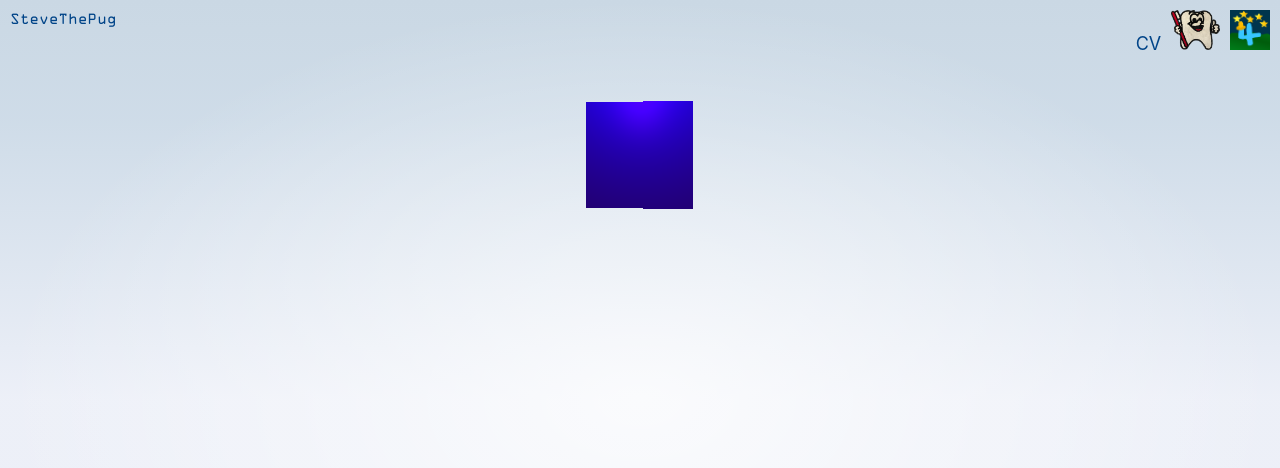
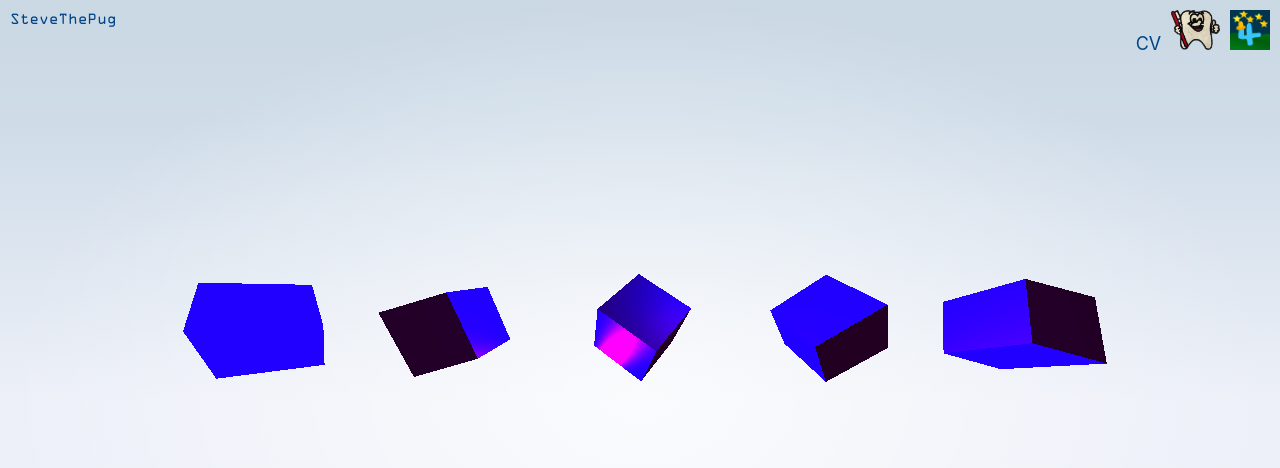
Before and after one commit to SteveThePug/adam-svelte, a SvelteKit app: page / in a window 1280 px wide. Shown: the top 468 px of the page. Built offline with nearby package versions, Linux system fonts and the light colour scheme.

Commit message:
Adding p5 component and Three has multiple cubes

```diff
--- a/src/routes/+page.svelte
+++ b/src/routes/+page.svelte
@@ -1,6 +1,5 @@
 <script>
-	import Three from './Three.svelte';
-
+	import Three from "./Three.svelte";
 </script>
 
 <svelte:head>
@@ -9,16 +8,13 @@
 </svelte:head>
 
 <section>
-	<div class="three_container">
-		<Three />
-	</div>
+	<Three />
 </section>
 
 <style>
-	.three_container {
+	section {
+		display: flex;
 		justify-content: center;
 		justify-self: center;
-		width: 100vw;
-		height: 10vh;
 	}
 </style>
--- a/src/routes/Lines.svelte
+++ b/src/routes/Lines.svelte
@@ -1,11 +1,14 @@
 <script>
-
+    import p5 from "p5";
 </script>
 
 <lines>
-
+    <canvas id="myCanvas" />
 </lines>
 
 <style>
-
+    canvas {
+        width: 100%;
+        height: 100%;
+    }
 </style>
--- a/src/routes/Three.svelte
+++ b/src/routes/Three.svelte
@@ -1,64 +1,81 @@
 <script lang="ts">
-import { onMount } from 'svelte';
-import * as THREE from 'three';
+    import { onMount } from "svelte";
+    import * as THREE from "three";
 
     onMount(() => {
-const canvas = document.getElementById('myCanvas') as HTMLElement;
-const renderer = new THREE.WebGLRenderer({ canvas: canvas, alpha: true, powerPreference: "low-power", preserveDrawingBuffer: true, antialias: false })
+        const canvas = document.getElementById("myCanvas") as HTMLElement;
+        const renderer = new THREE.WebGLRenderer({
+            canvas: canvas,
+            alpha: true,
+            powerPreference: "low-power",
+            preserveDrawingBuffer: true,
+            antialias: false,
+        });
         const width = canvas.clientWidth;
         const height = canvas.clientHeight;
-const  aspectRatio =  width / height;
+        const aspectRatio = width / height;
 
         //Create a scene
-const scene = new THREE.Scene()
+        const scene = new THREE.Scene();
         //Create a camera
-const camera = new THREE.PerspectiveCamera(75, aspectRatio, 0.1, 1000)
-camera.position.set(1, 0, 1)
-camera.lookAt(0,0,0)
-scene.add(camera)
+        const camera = new THREE.PerspectiveCamera(90, aspectRatio, 0.1, 1000);
+        camera.position.set(0, 0, 4);
+        camera.lookAt(0, 0, 0);
+        scene.add(camera);
         //Create some lights
-const light = new THREE.PointLight(0xff00ff, 1000, 1000)
+        const light = new THREE.PointLight(0xff00ff, 1000, 1000);
         light.position.set(-1, -1, -1);
         scene.add(light);
         const light2 = new THREE.PointLight(0x330033, 100);
-light2.position.set(1,1,1);
+        light2.position.set(1, 1, 1);
         scene.add(light2);
-//Create a box
+        //Create some boxes
+
         const boxGeometry = new THREE.BoxGeometry(1, 1, 1);
-const boxMaterial = new THREE.MeshPhongMaterial({ color: 0x0022ff ,emissive: 0x220022, specular: 0x224455});
+        const boxMaterial = new THREE.MeshPhongMaterial({
+            color: 0x0022ff,
+            emissive: 0x220022,
+            specular: 0x224455,
+        });
+        const boxMeshes: THREE.Mesh[] = [];
+        for (let x = -2; x <= 2; x++) {
             const boxMesh = new THREE.Mesh(boxGeometry, boxMaterial);
-boxMesh.position.set(0, 0, 0);
+            boxMesh.position.set(3 * x, 0, 0);
             scene.add(boxMesh);
+            boxMeshes.push(boxMesh);
+        }
 
-let time = 0
+        let time = 0;
 
         function updateCamera() {
-    camera.aspect = aspectRatio
-    camera.updateProjectionMatrix()
+            camera.aspect = aspectRatio;
+            camera.updateProjectionMatrix();
         }
 
         function updateRenderer() {
-    renderer.setSize(width, height)
-    renderer.render(scene, camera)
+            renderer.setSize(width, height);
+            renderer.render(scene, camera);
         }
 
         function loop() {
-    time += 0.0001
-    boxMesh.rotateY(time);
+            time += 0.0001;
 
-    updateRenderer()
-    updateCamera()
+            boxMeshes.forEach((boxMesh, index) => {
+                boxMesh.rotateX((index - boxMeshes.length / 2) * time);
+                boxMesh.rotateZ((index - boxMeshes.length / 2) * time);
+            });
+
+            updateRenderer();
+            updateCamera();
             requestAnimationFrame(loop);
         }
 
-loop()
+        loop();
     });
-
-
 </script>
 
 <three>
-    <canvas id="myCanvas"></canvas>
+    <canvas id="myCanvas" />
 </three>
 
 <style>
@@ -67,6 +84,8 @@ canvas {
         height: 100%;
     }
     three {
+        width: 100%;
+        height: 100%;
         justify-self: center;
         display: flex;
         flex: 1;
```
Lines whose indentation alone changed are shown as unchanged.
